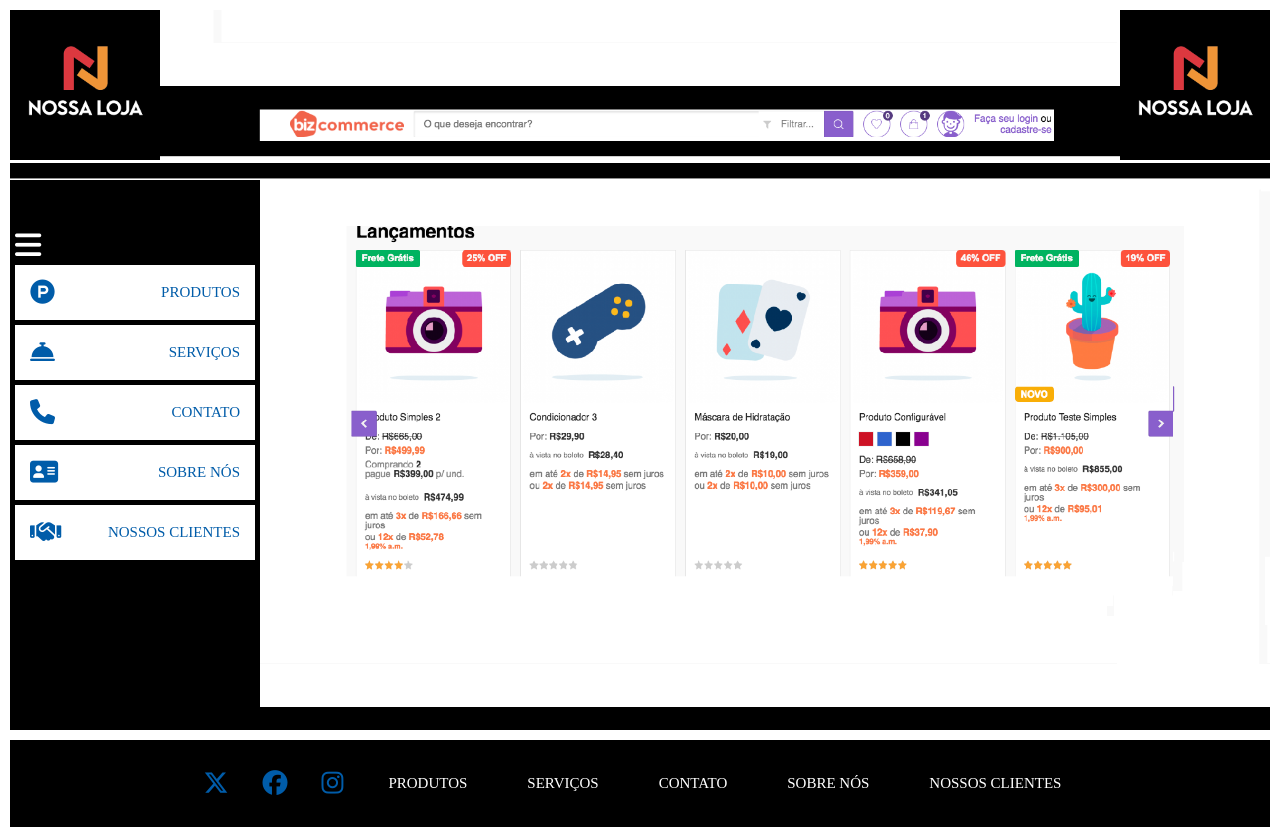
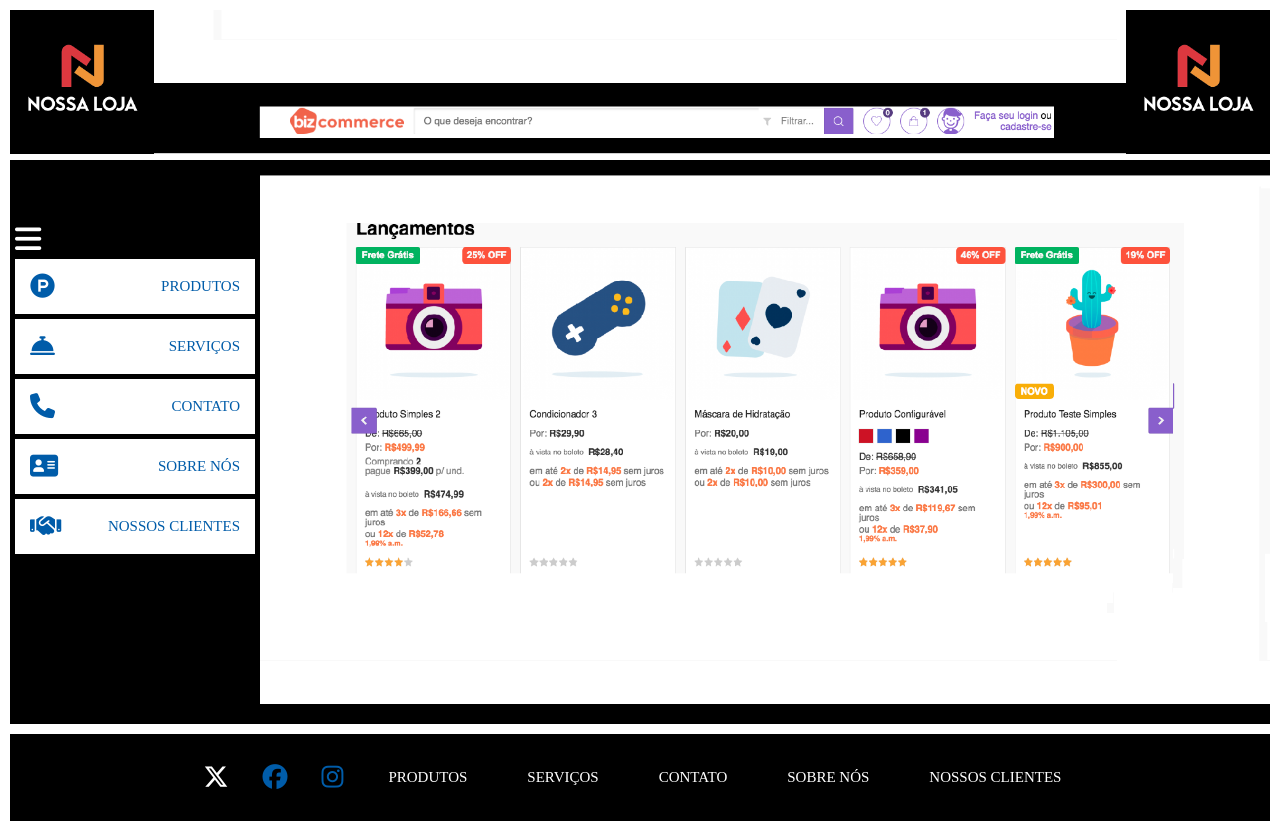
Before and after one commit to madpais/livre_avaliacao, a plain HTML site: page index.html in a window 1280 px wide. In both pictures the pointer is over the icon 216 px from the left and 783 px from the top of the page. Drawn offline with Linux system fonts and the light colour scheme.

Commit message:
Final_Avaliacao
Final_Avaliacao

```diff
--- a/style.css
+++ b/style.css
@@ -9,7 +9,7 @@
 }
 
 .logo {
-    width: 150px;
+    width: 144px;
 }
 
 .topo {
@@ -141,6 +141,11 @@ i {
     text-decoration: none;
 }
 
+.sociais i:hover {
+    color: white;
+}
+
+
 .div_menu_rodape .lista_rodape li:hover {
     background-color: white;
 
```
